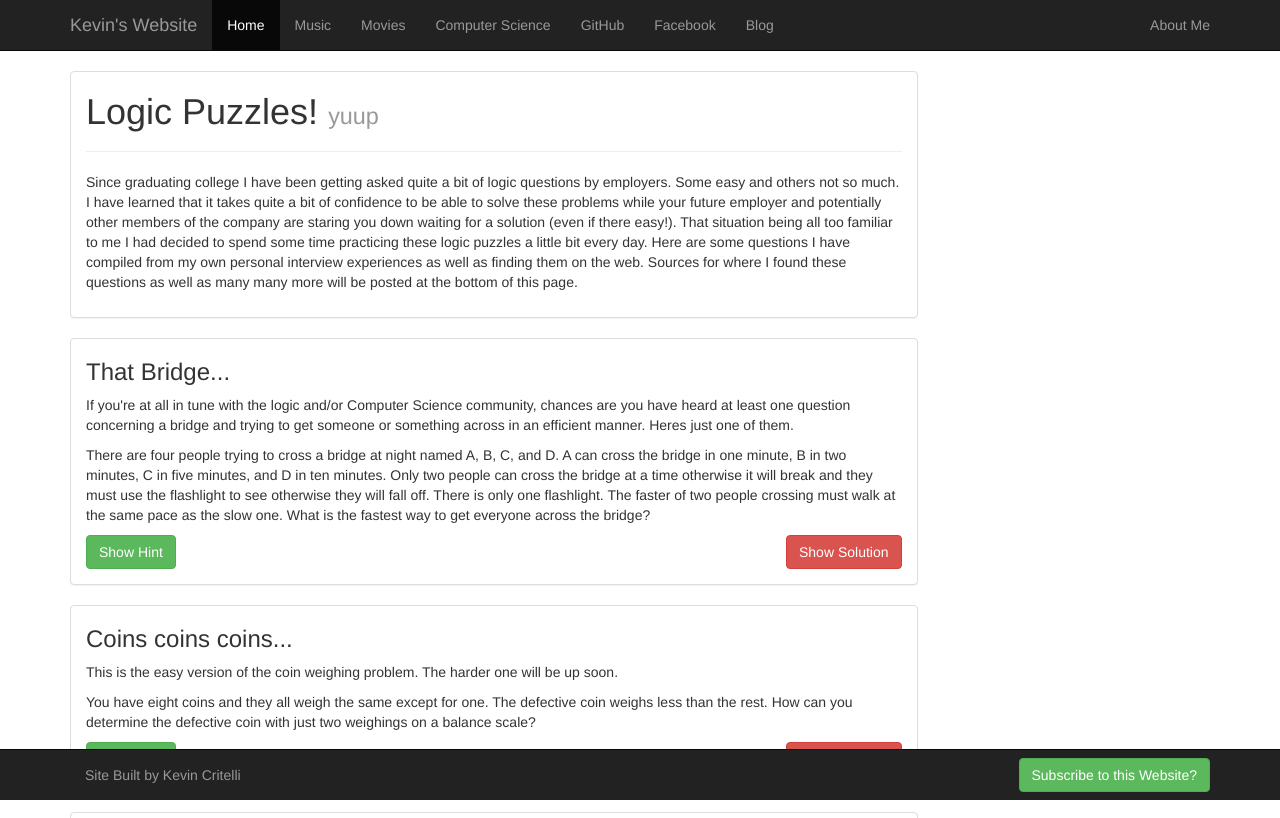
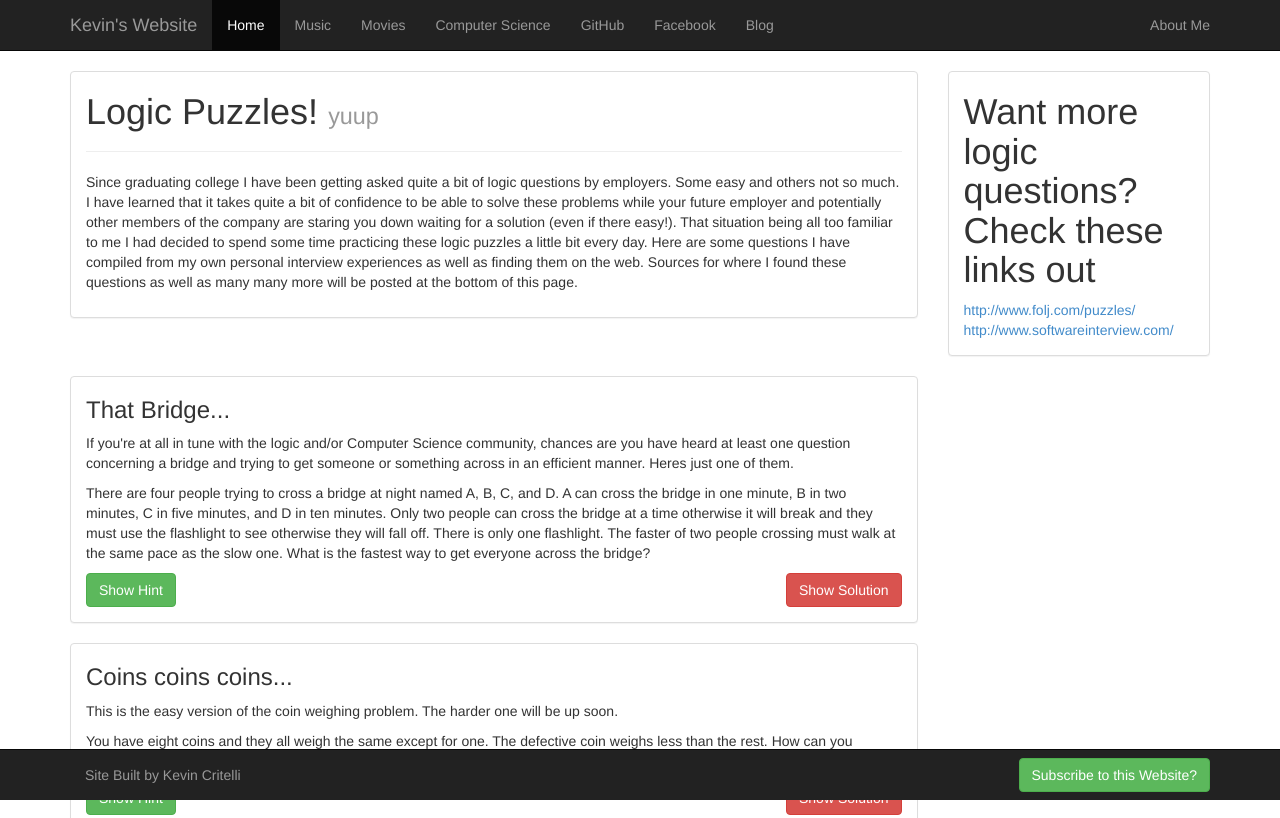
Before and after one commit to Kevin-Critelli/Personal-Website, a plain HTML site: page logic.htm in a window 1280 px wide. Shown: the top 818 px of the page. Drawn offline with nearby package versions, Linux system fonts and the light colour scheme.

Commit message:
added more logic questions section

```diff
--- a/logic.htm
+++ b/logic.htm
@@ -76,6 +76,16 @@
 							   puzzles a little bit every day. Here are some questions I have compiled from my own personal interview experiences as well
 							   as finding them on the web. Sources for where I found these questions as well as many many more will be posted at the bottom of this page.
 							   </p>
+						</div>
+					</div>
+				</div>
+
+				<div class = "col-lg-3">
+					<div class = "panel panel-default">
+						<div class = "panel-body">
+							<h1>Want more logic questions? Check these links out</h1>
+							<a href = "http://www.folj.com/puzzles/">http://www.folj.com/puzzles/</a>
+							<a href ="http://www.softwareinterview.com/">http://www.softwareinterview.com/</a>
 						</div>
 					</div>
 				</div>
```
